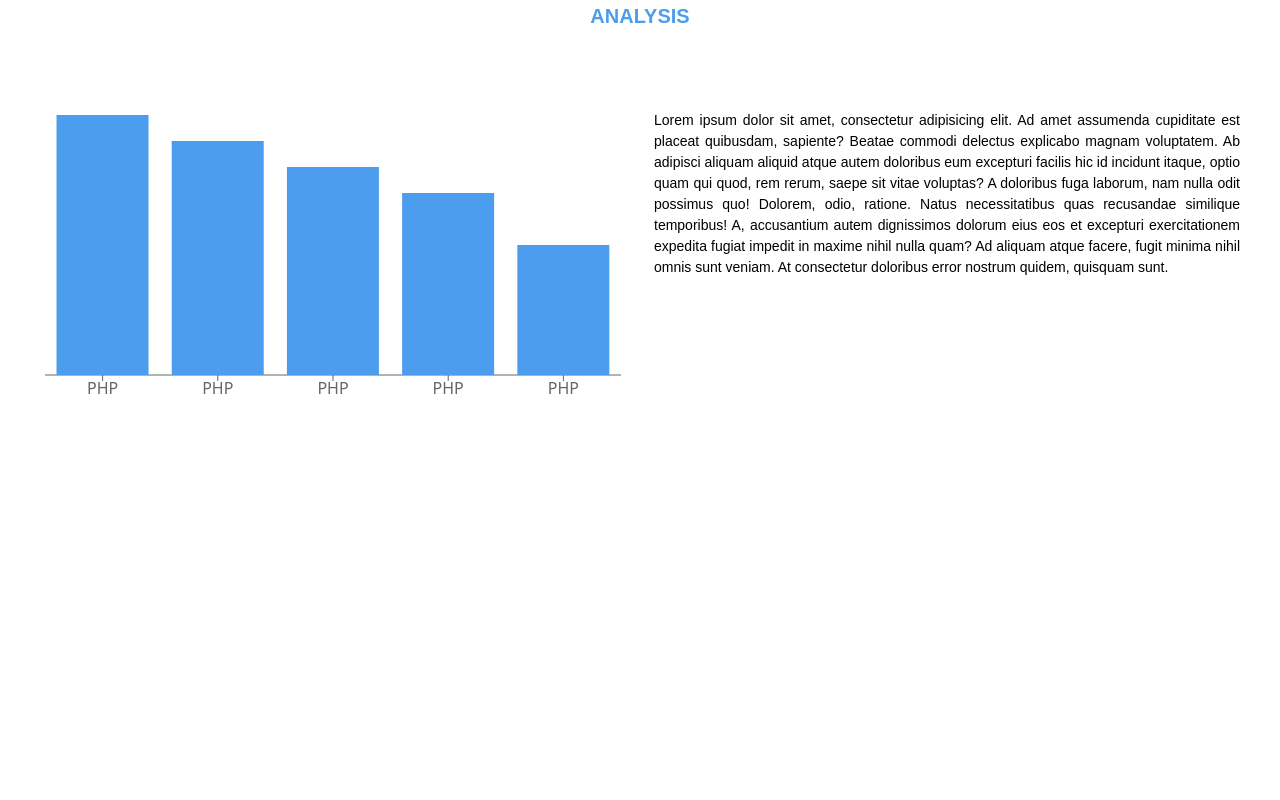
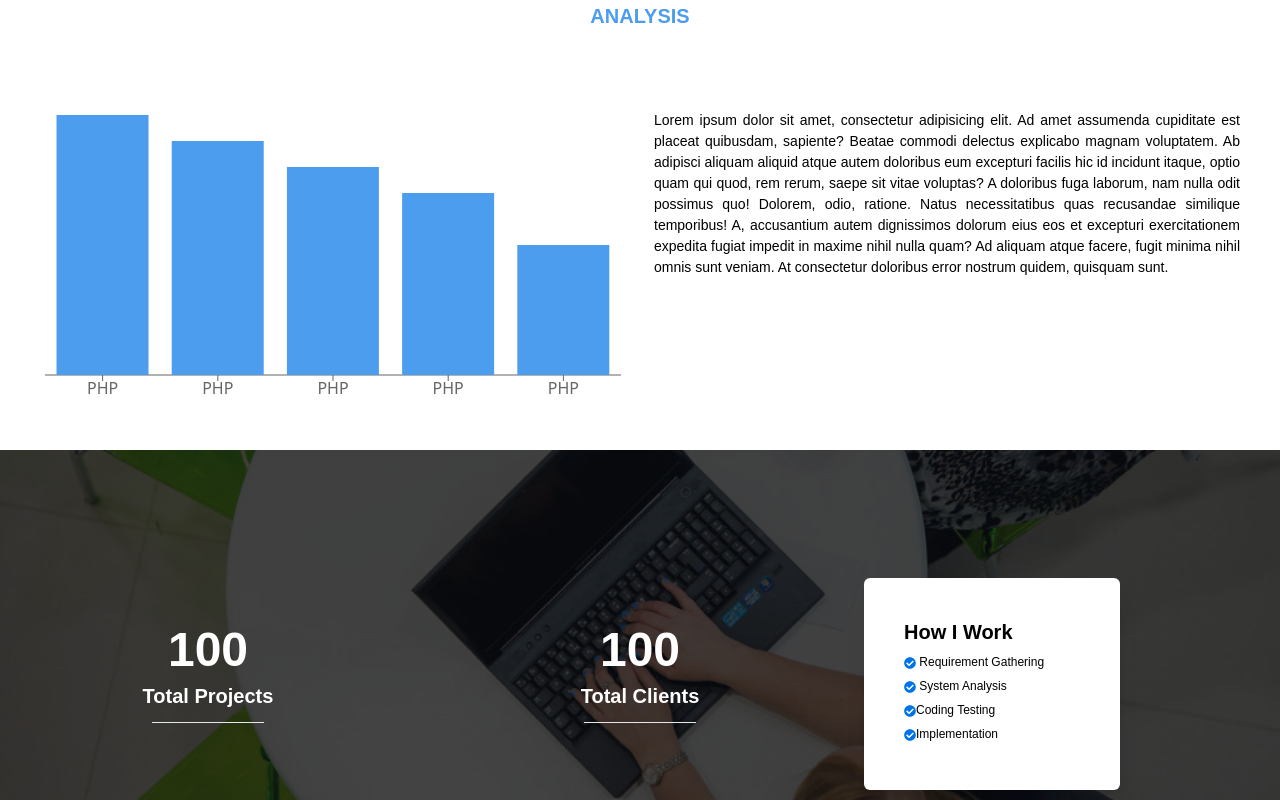
Before and after one commit to irfan701/master-of-reactjs, a React (Vite) app: page / in a window 1280 px wide. Shown: the part 779-1579 px from the top of the page. Before the commit the page ends 1229 px from the top, so only its background shows below. Built offline with nearby package versions, Linux system fonts and the light colour scheme.

Commit message:
summary component

```diff
--- a/package.json
+++ b/package.json
@@ -11,6 +11,7 @@
   },
   "dependencies": {
     "react": "^18.2.0",
+    "react-countup": "^6.4.2",
     "react-dom": "^18.2.0",
     "react-icons": "^4.10.1",
     "recharts": "^2.7.3"
--- a/src/App.jsx
+++ b/src/App.jsx
@@ -3,14 +3,16 @@ import TopNavbar from "./components/TopNavbar.jsx";
 import Services from "./components/Services.jsx";
 import TopBanner from "./components/TopBanner.jsx";
 import Analysis from "./components/Analysis.jsx";
+import Summary from "./components/Summary.jsx";
 
 const App = () => {
   return (
     <div>
         <TopBanner/>
-       <TopNavbar/>
+        <TopNavbar/>
         <Services/>
         <Analysis/>
+        <Summary/>
     </div>
   );
 };
--- /dev/null
+++ b/src/components/Summary.jsx
@@ -0,0 +1,46 @@
+import { FaCheckCircle } from "react-icons/fa";
+const Summary = () => {
+    return (
+        <>
+            <div className=''>
+                <div className="summaryBanner">
+                    <div className='summaryBannerOverlay'>
+
+                        <div className='grid grid-cols-3 gap-4 text-white text-center mt-[10%]'>
+
+                            <div className='mt-12'>
+                                <h1 className='countNumber'>100</h1>
+                                <h4 className='countTitle'>Total Projects</h4>
+                                <hr className='w-28 mx-auto'/>
+                            </div>
+
+                            <div className='mt-12'>
+                                <h1 className='countNumber'>100</h1>
+                                <h4 className='countTitle'>Total Clients</h4>
+                                <hr className='w-28 mx-auto'/>
+                            </div>
+
+                            <div className='card workCard'>
+                                <h1 className='cardTitle text-justify'>How I Work </h1>
+                                <p className='cardSubTitle text-justify'><FaCheckCircle className='iconBullet'/> Requirement Gathering</p>
+                                <p className='cardSubTitle text-justify'><FaCheckCircle className='iconBullet'/> System Analysis</p>
+                                <p className='cardSubTitle text-justify'><FaCheckCircle className='iconBullet'/>Coding Testing</p>
+                                <p className='cardSubTitle text-justify'><FaCheckCircle className='iconBullet'/>Implementation</p>
+                            </div>
+
+
+
+
+                        </div>
+
+
+
+
+                    </div>
+                </div>
+            </div>
+        </>
+    );
+};
+
+export default Summary;
--- a/src/index.css
+++ b/src/index.css
@@ -37,12 +37,10 @@
 }
 .navBackground{
     @apply bg-transparent transition duration-300 ease-linear
-
 }
 .navBackgroundScroll{
     @apply bg-white transition duration-300 ease-linear
 }
-
 .navItem{
     @apply text-xs text-white hover:text-[#4C9DED] duration-500 font-raleway
 }
@@ -50,12 +48,36 @@
     @apply text-xs text-black hover:text-[#4C9DED] duration-500 font-raleway
 }
 
-.card{
-    @apply w-96 h-60 bg-white
-}
 .title{
     @apply text-center font-raleway font-semibold text-xl text-[#4C9DED] py-10 uppercase
 }
 .des{
     @apply font-raleway font-normal text-[14px] text-[#000000] justify-center
 }
+
+.summaryBanner{
+    @apply bg-[url('./assets/images/banner.jpg')] min-h-[350px] bg-no-repeat bg-center bg-cover bg-fixed
+}
+.summaryBannerOverlay{
+    @apply absolute min-h-[350px] w-full bg-black bg-opacity-70
+    /*background: rgba(0,0,0,0.7);*/
+}
+.countNumber{
+ @apply  font-raleway text-5xl font-semibold mb-2
+}
+.countTitle{
+    @apply font-raleway text-xl font-semibold mb-3
+}
+
+.card{
+    @apply bg-white  rounded-md shadow-xl w-[16rem] p-10
+}
+.cardTitle{
+    @apply font-raleway text-xl font-semibold text-black mb-2
+}
+.cardSubTitle{
+    @apply font-raleway text-xs font-normal text-black mb-2
+}
+.iconBullet{
+    @apply text-[#0073E6] text-xs inline
+}
```
Also changed, not shown: src/components/TopNavbar.jsx (+0 -7 lines), 1 other file (tests, documents, lock files or other folders).
